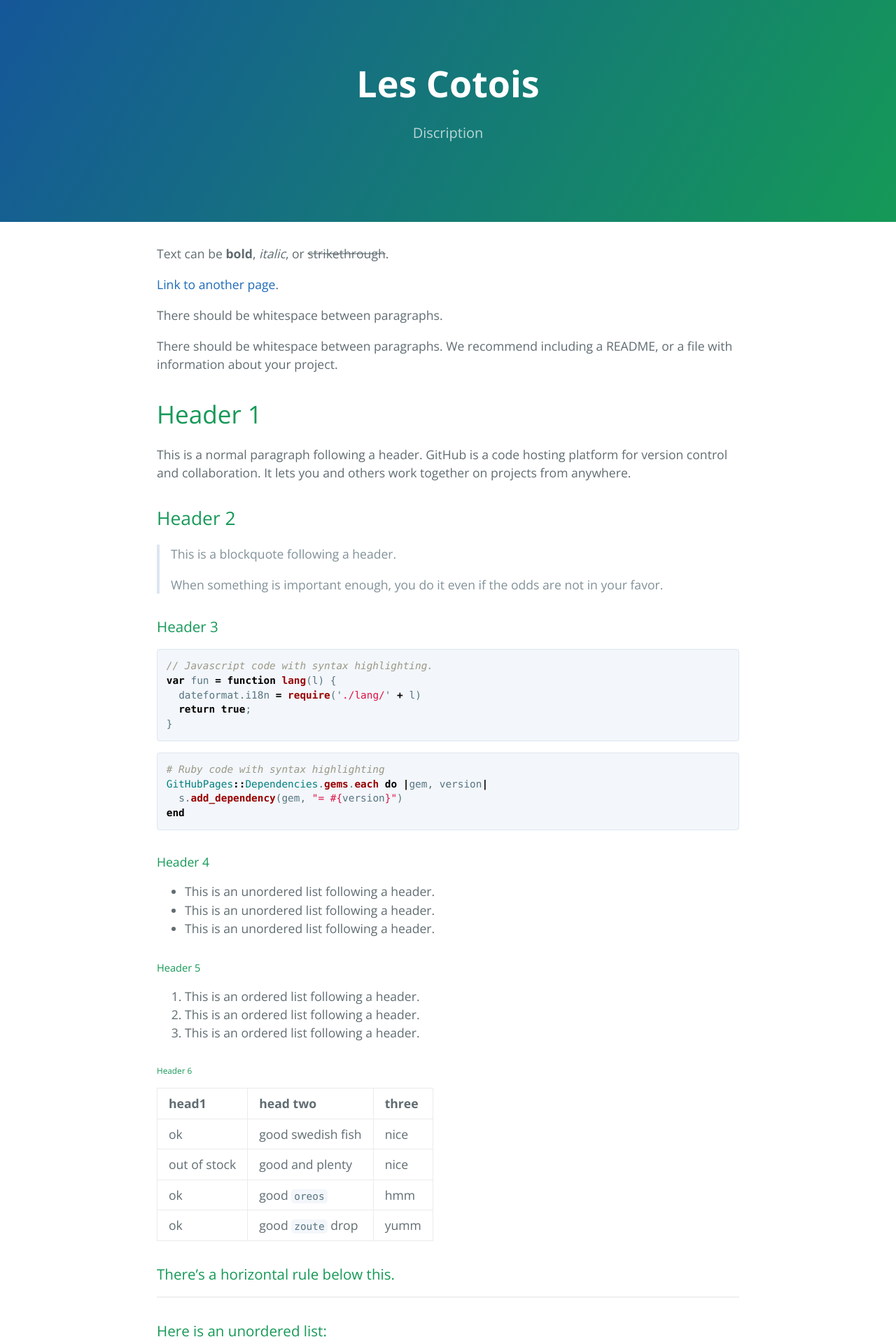
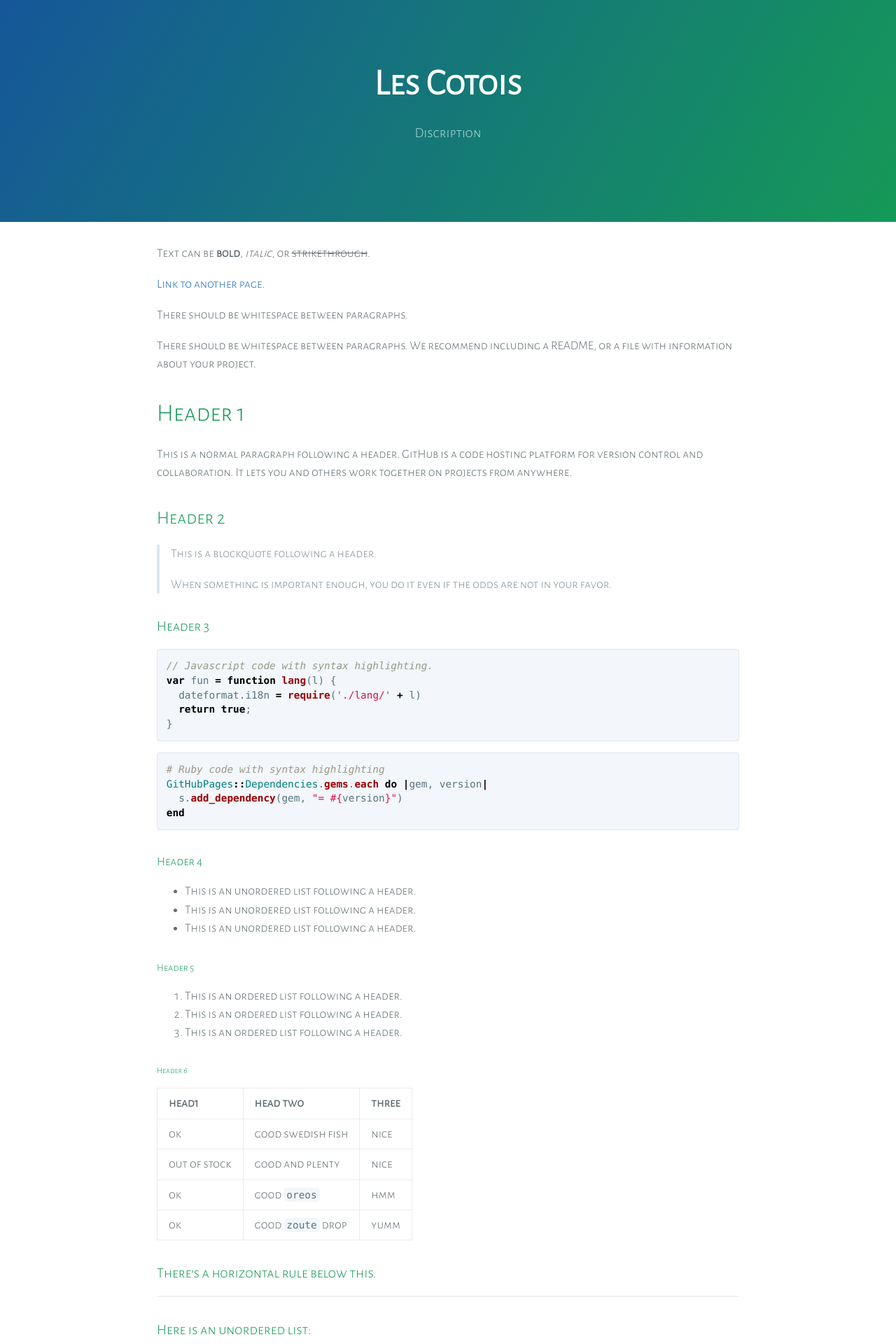
Before and after one commit to fsorace0/Les-Cotois, a Jekyll site: the page built from index.md, in a window 1280 px wide. Shown: the top 1920 px of the page at 70% size. Built offline with Jekyll 4.4.1, drawn with Linux system fonts in a browser that asks for light colours.

Commit message:
Update jekyll-theme-cayman.scss

```diff
--- a/_sass/jekyll-theme-cayman.scss
+++ b/_sass/jekyll-theme-cayman.scss
@@ -1,7 +1,7 @@
 @import "normalize";
 @import "rouge-github";
 @import "variables";
-@import url('https://fonts.googleapis.com/css?family=Open+Sans:400,700');
+@import url('https://fonts.googleapis.com/css?family=Alegreya+Sans+SC:300');
 
 @mixin large {
   @media screen and (min-width: #{$large-breakpoint}) {
@@ -28,7 +28,7 @@
 body {
   padding: 0;
   margin: 0;
-  font-family: "Open Sans", "Helvetica Neue", Helvetica, Arial, sans-serif;
+  font-family: 'Alegreya Sans SC', sans-serif;
   font-size: 16px;
   line-height: 1.5;
   color: $body-text-color;
```
